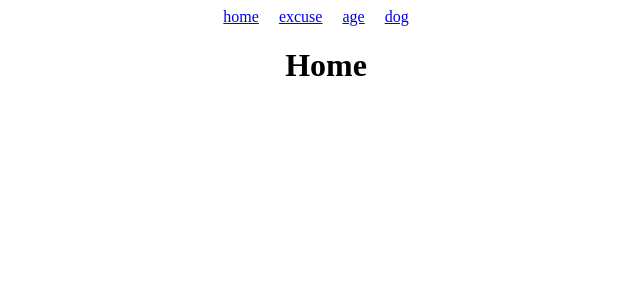
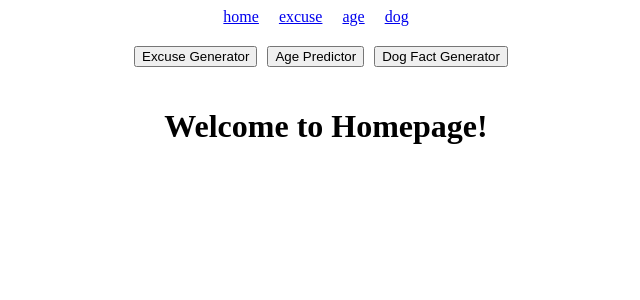
Before and after one commit to sumukhbhat12/test-website, a React (Create React App) app: page / in a window 1280 px wide. Shown: the top 300 px of the page, without its empty margins (314-954 px from the left). Built offline with nearby package versions, Linux system fonts and the light colour scheme.

Commit message:
Added NavButtons, used useNavigate, useLocation, useParams hooks

```diff
--- a/src/App.js
+++ b/src/App.js
@@ -7,6 +7,7 @@ import { AgePredictor } from './pages/AgePredictorApp';
 import { DogFactGenerator } from './pages/DogFactGeneratorApp';
 import { ErrorPage } from './pages/ErrorPage';
 import { Navbar } from './Navbar';
+import { NavButtons } from './NavButtons';
 
 function App() {
 
@@ -14,8 +15,10 @@ function App() {
     <div className="App">
         <Router>
           <Navbar />
+          <NavButtons />
           <Routes>
-            <Route path='/' element={ <Home /> }/>
+          <Route path='/' element={ <Home /> }/>
+            <Route path='/:name' element={ <Home /> }/>
             <Route path='/excuse' element={ <ExcuseGenerator /> }/>
             <Route path='/age' element={ <AgePredictor />} />
             <Route path='/dog' element={ <DogFactGenerator /> }/>
--- /dev/null
+++ b/src/NavButtons.js
@@ -0,0 +1,12 @@
+import { useNavigate } from "react-router-dom";
+
+export const NavButtons = () => {
+    const navigate = useNavigate();
+    return(
+        <div>
+            <button style={{marginRight:'10px', marginBottom:'20px', marginTop:'20px'}} onClick={() => {navigate('/excuse')}}>Excuse Generator</button>
+            <button style={{marginRight:'10px', marginBottom:'20px', marginTop:'20px'}} onClick={() => {navigate('/age')}}>Age Predictor</button>
+            <button style={{marginRight:'10px', marginBottom:'20px', marginTop:'20px'}} onClick={() => {navigate('/dog')}}>Dog Fact Generator</button>
+          </div>
+    );
+}
--- a/src/index.js
+++ b/src/index.js
@@ -1,12 +1,11 @@
 import React from 'react';
 import ReactDOM from 'react-dom/client';
-
 import App from './App';
 
 
 const root = ReactDOM.createRoot(document.getElementById('root'));
 root.render(
   <React.StrictMode>
-    <App />
+      <App />
   </React.StrictMode>
 );
--- a/src/pages/ErrorPage.js
+++ b/src/pages/ErrorPage.js
@@ -1,3 +1,6 @@
+import { useLocation } from "react-router-dom";
+
 export const ErrorPage = () => {
-    return <h1>ERROR 404: Page Not Found!</h1>
+    const location = useLocation();
+    return <h1>ERROR 404: Page Not Found! Path: {location.pathname} Does Not Exist!</h1>
 }
--- a/src/pages/ExcuseGeneratorApp.js
+++ b/src/pages/ExcuseGeneratorApp.js
@@ -18,9 +18,9 @@ export const ExcuseGenerator = () => {
   return (
     <div className="App">
         <h1>Generate an Excuse</h1>
-        <button onClick={() => generateExcuse('party')}>Party</button>
-        <button onClick={() => generateExcuse('family')}>Family</button>
-        <button onClick={() => generateExcuse('office')}>Office</button>
+        <button style={{marginRight:'10px'}} onClick={() => generateExcuse('party')}>Party</button>
+        <button style={{marginRight:'10px'}} onClick={() => generateExcuse('family')}>Family</button>
+        <button style={{marginRight:'10px'}} onClick={() => generateExcuse('office')}>Office</button>
         <p>{excuse}</p>
     </div>
 
--- a/src/pages/Home.js
+++ b/src/pages/Home.js
@@ -1,3 +1,6 @@
+import { useParams } from "react-router-dom"
+
 export const Home = () => {
-    return <h1>Home</h1>
+    let {name} = useParams();
+    return <h1>Welcome to Homepage! {name}</h1>
 }
```
